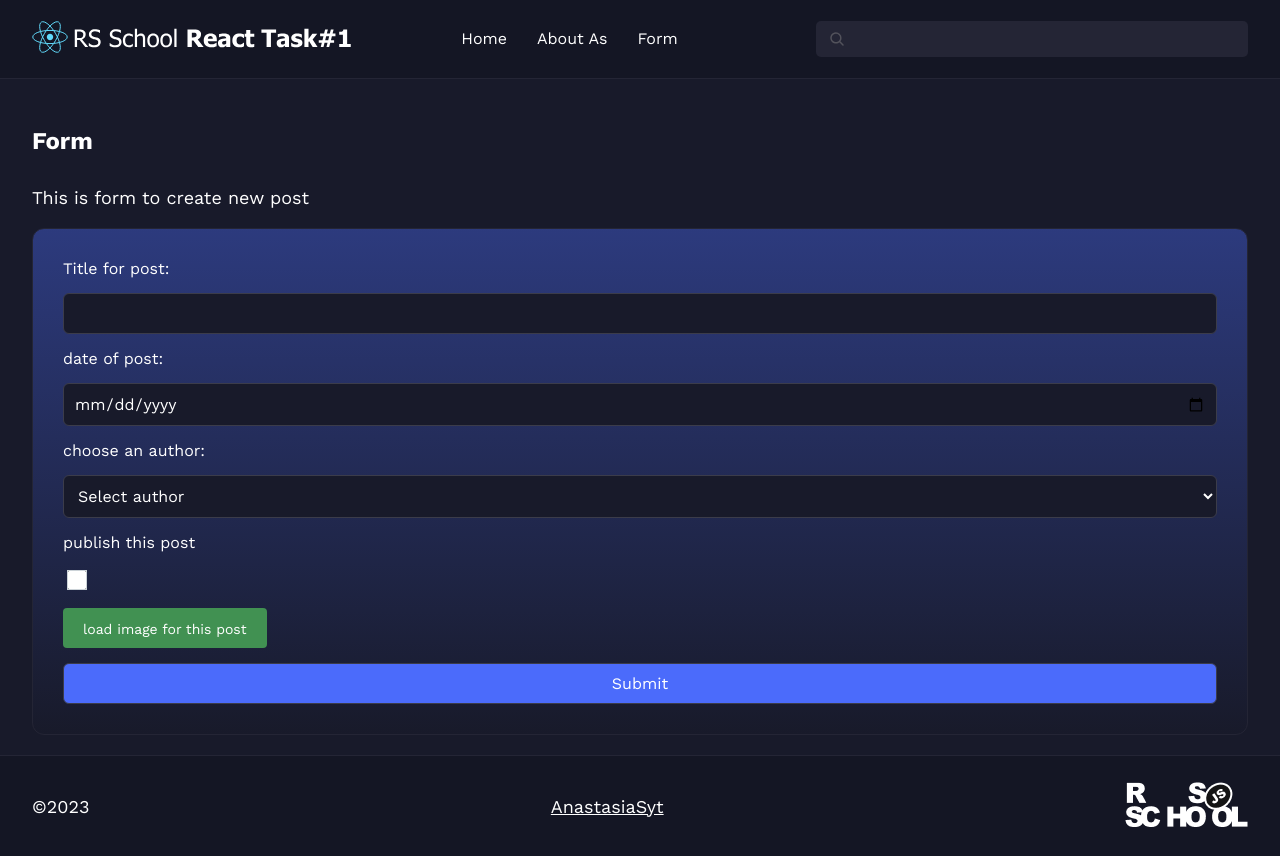
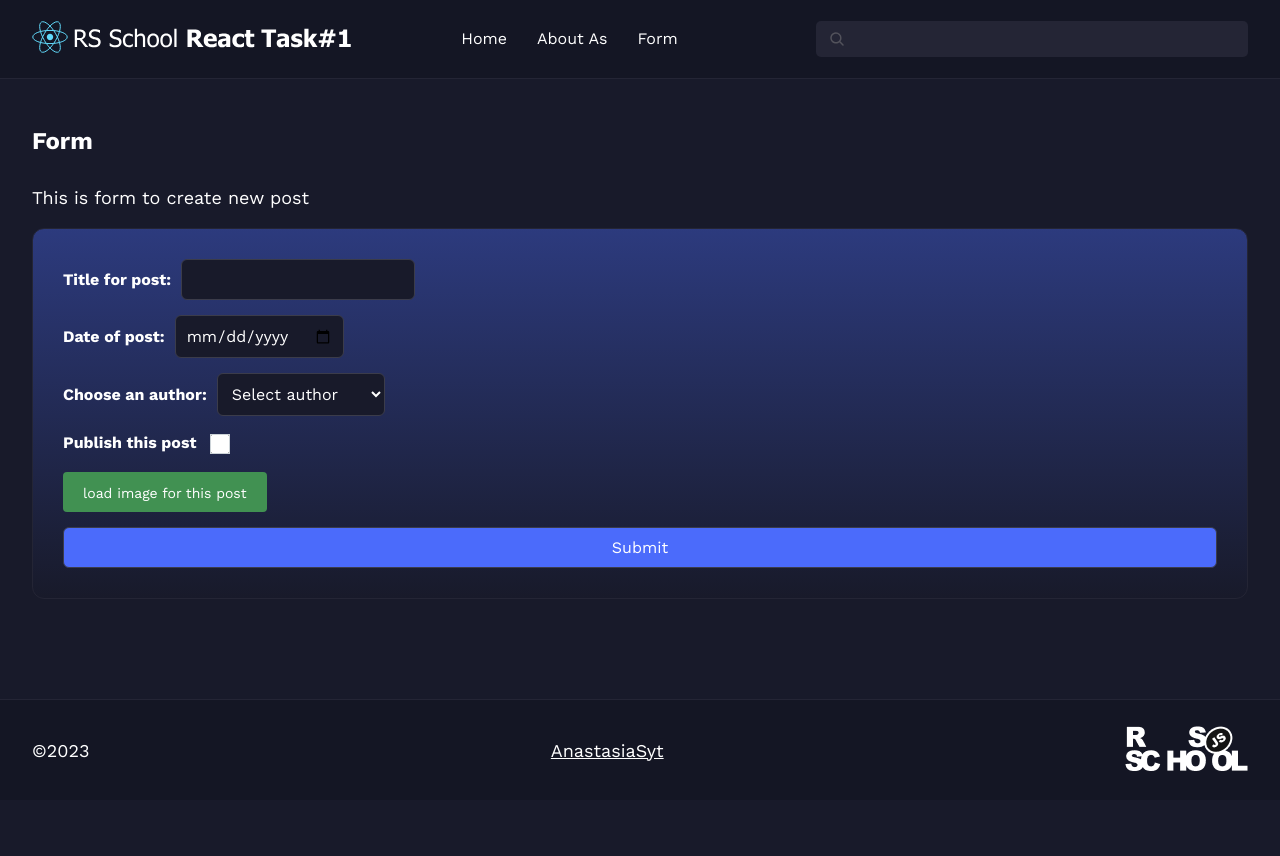
Before and after one commit to AnastasiaSyt/React_3s, a React (Vite) app: page /form in a window 1280 px wide. After the commit the page ends 800 px from the top, so only its background shows below. Built offline with nearby package versions, Linux system fonts and the light colour scheme.

Commit message:
feat: add validation

```diff
--- a/src/components/CardItem.tsx
+++ b/src/components/CardItem.tsx
@@ -20,7 +20,13 @@ class CardItem extends React.Component {
                 alt="post image"
               />
             )} */}
-            {this.props.image && <img src={URL.createObjectURL(this.props.image)} alt="post image" />}
+            {this.props.image && (
+              <img
+                src={URL.createObjectURL(this.props.image)}
+                alt="post image"
+                className="card_img"
+              />
+            )}
           </div>
           <div className="card_title">{this.props.item.title}</div>
           <div className="card_info">
--- a/src/pages/Form.tsx
+++ b/src/pages/Form.tsx
@@ -5,18 +5,25 @@ import '../styles/Card.css';
 
 interface FormState {
   posts: TNewPost[];
-  errors: {
-    title: string;
-  };
+  titleValue: string;
+  titleError: string;
+  dateValue: string;
+  dateError: string;
+  selectValue: string;
+  selectError: string;
+  checkboxValue: boolean;
+  checkboxError: string;
+  imageFile: File | null;
+  imageError: string;
 }
 
 interface TNewPost {
   id: Date;
-  image: string;
+  image: File;
   title: string;
   person_img: string;
   person: string;
-  date: Date;
+  date: string;
 }
 
 interface FormProps {
@@ -26,6 +33,12 @@ interface FormProps {
   authorRef: React.RefObject<HTMLSelectElement>;
   fileRef: React.RefObject<HTMLInputElement>;
 }
+
+// const options = [
+//   { value: 'option1', label: 'Option 1' },
+//   { value: 'option2', label: 'Option 2' },
+//   { value: 'option3', label: 'Option 3' },
+// ];
 
 class Form extends React.Component<FormProps, FormState> {
   titleRef: React.RefObject<HTMLInputElement>;
@@ -42,52 +55,155 @@ class Form extends React.Component<FormProps, FormState> {
     this.fileRef = React.createRef();
     this.state = {
       posts: [],
-      errors: {
-        title: '',
-        date: '',
-      },
+      titleValue: '',
+      titleError: '',
+      dateValue: '',
+      dateError: '',
+      selectValue: '',
+      selectError: '',
+      checkboxValue: false,
+      checkboxError: '',
+      imageFile: null,
+      imageError: '',
     };
   }
 
   handleSubmit = (event: { preventDefault: () => void }) => {
     event.preventDefault();
-    this.createPost();
+
+    this.validateForm();
   };
 
   createPost() {
     // Создание нового объекта Post на основе значений рефов
     const newPost: TNewPost = {
       id: new Date(),
-      image: this.fileRef.current.files[0],
-      title: this.titleRef.current.value,
+      image: this.fileRef.current!.files![0],
+      title: this.titleRef.current!.value,
       person_img: '../public/jason.png',
-      person: this.authorRef.current.value,
-      date: this.dateRef.current.value,
+      person: this.authorRef.current!.value,
+      date: this.dateRef.current!.value,
     };
     // Добавление нового поста в массив постов
     this.setState({ posts: [...this.state.posts, newPost] });
     // Очистка значений рефов после отправки формы
-    this.titleRef.current.value = '';
-    this.dateRef.current.value = '';
-    this.authorRef.current.value = '';
-    this.fileRef.current.value = null;
+    this.titleRef.current!.value = '';
+    this.dateRef.current!.value = '';
+    this.authorRef.current!.value = '';
+    this.fileRef.current!.files = null;
   }
 
   validateForm() {
-    // const errors = {};
-    if (this.titleRef.current?.value.trim() === '') {
-      this.state.errors.title = 'Name is required';
+    this.validateTitle();
+    this.validateDate();
+    this.validateSelect();
+    this.validateCheckbox();
+    this.validateFileImage();
+
+    // Если нет ошибок валидации, выполняем обработку успешной отправки формы
+    if (
+      this.state.titleError.length === 0 &&
+      this.state.dateError.length === 0 &&
+      this.state.selectError.length === 0 &&
+      this.state.checkboxError.length === 0
+    ) {
+      // Ваш код для обработки успешной отправки формы
+      this.createPost();
     }
-    if (this.state.date.trim() === '') {
-      Error.date = 'Email is required';
-    }
-    if (state.password.trim() === '') {
-      Error.password = 'Password is required';
-    }
-    setState({ ...state, Error });
   }
 
+  // checkErrors() {
+  //   // Если нет ошибок валидации, выполняем обработку успешной отправки формы
+  //   if (
+  //     this.state.titleError.length === 0 &&
+  //     this.state.dateError.length === 0 &&
+  //     this.state.selectError.length === 0 &&
+  //     this.state.checkboxError.length === 0
+  //   ) {
+  //     // Ваш код для обработки успешной отправки формы
+  //     this.createPost();
+  //   }
+  // }
+
+  validateTitle() {
+    const titleValue = this.titleRef.current?.value ?? '';
+
+    if (titleValue.trim().length === 0) {
+      this.setState({ titleError: 'This field is required' });
+      return;
+    }
+
+    if (!/^[a-zA-Z0-9]+$/.test(titleValue)) {
+      this.setState({ titleError: 'Only letters and numbers are allowed' });
+    }
+  }
+
+  validateDate() {
+    const dateValue = this.dateRef.current?.value ?? '';
+    if (dateValue.trim().length === 0) {
+      this.setState({ dateError: 'This field is required' });
+    } else {
+      this.setState({ dateError: '' });
+    }
+  }
+
+  validateSelect() {
+    const selectValue = this.authorRef.current?.value ?? '';
+
+    if (selectValue.length === 0) {
+      this.setState({ selectError: 'This field is required' });
+    } else {
+      this.setState({ selectError: '' });
+    }
+  }
+
+  validateCheckbox() {
+    if (!this.state.checkboxValue) {
+      this.setState({ checkboxError: 'This field is required' });
+    } else {
+      this.setState({ checkboxError: '' });
+    }
+  }
+
+  validateFileImage() {
+    const imageFile = this.fileRef.current!.files![0];
+    if (imageFile == null) {
+      this.setState({ imageError: 'This field is required' });
+    } else {
+      this.setState({ imageError: '' });
+    }
+  }
+
+  handleCheckboxChange = (event: React.ChangeEvent<HTMLInputElement>): void => {
+    this.setState({ checkboxValue: event.target.checked, checkboxError: '' });
+  };
+
+  handleImageChange = (event: React.ChangeEvent<HTMLInputElement>): void => {
+    const files = event.target.files;
+
+    if (files?.[0] != null) {
+      this.setState({ imageFile: files[0], imageError: '' });
+    }
+  };
+
+  handleSelectChange = (event: React.ChangeEvent<HTMLSelectElement>): void => {
+    this.setState({ selectValue: event.target.value });
+  };
+
   render() {
+    const {
+      titleValue,
+      titleError,
+      dateValue,
+      dateError,
+      selectValue,
+      selectError,
+      checkboxValue,
+      checkboxError,
+      imageFile,
+      imageError,
+    } = this.state;
+
     return (
       <div className="App">
         <div className="wrapper">
@@ -96,39 +212,103 @@ class Form extends React.Component<FormProps, FormState> {
           <div className="form">
             <div>
               <form className="form_post" onSubmit={this.handleSubmit}>
-                <label htmlFor="title">Title for post:</label>
-                <input type="text" id="title" ref={this.titleRef} className="form_input" />
+                <div>
+                  <label htmlFor="title" className="form_label">
+                    Title for post:
+                  </label>
+                  <input
+                    type="text"
+                    id="title"
+                    ref={this.titleRef}
+                    className="form_input"
+                    onChange={(event) => {
+                      this.setState({ titleValue: event.target.value, titleError: '' });
+                    }}
+                  />
+                  {titleError.length > 0 && <div className="error">{titleError}</div>}
+                </div>
 
-                <label htmlFor="date">date of post:</label>
-                <input type="date" id="date" ref={this.dateRef} className="form_input" />
+                <div>
+                  <label htmlFor="date" className="form_label">
+                    Date of post:
+                  </label>
+                  <input
+                    type="date"
+                    id="date"
+                    ref={this.dateRef}
+                    className="form_input"
+                    value={dateValue}
+                    onChange={(event) => {
+                      this.setState({ dateValue: event.target.value });
+                    }}
+                  />
+                  {dateError.length > 0 && <div className="error">{dateError}</div>}
+                </div>
 
-                <label htmlFor="author">choose an author:</label>
-                <select type="select" id="author" ref={this.authorRef} className="form_input">
-                  <option>Select author</option>
+                <div>
+                  <label htmlFor="author" className="form_label">
+                    Choose an author:
+                  </label>
+                  <select
+                    id="author"
+                    ref={this.authorRef}
+                    className="form_input"
+                    value={selectValue}
+                    onChange={this.handleSelectChange}
+                  >
+                    <option value="">Select author</option>
                     <option value="Tracey Wilson">Tracey Wilson</option>
                     <option value="Jason Francisco">Jason Francisco</option>
                     <option value="Elizabeth Slavin">Elizabeth Slavin</option>
                     <option value="Ernie Smithn">Ernie Smithn</option>
                     <option value="Eric Smith">Eric Smith</option>
+                    {/* <option value="">Select an option</option> */}
+                    {/* {options.map((option) => (
+                      <option key={option.value} value={option.value}>
+                        {option.label}
+                      </option>
+                    ))} */}
                   </select>
+                  {selectError.length > 0 && <div className="error">{selectError}</div>}
+                </div>
 
-                <label htmlFor="publish">publish this post</label>
-                <input type="checkbox" id="publish" ref={this.publishRef} className="form_input" />
+                <div>
+                  <label htmlFor="publish" className="form_label">
+                    Publish this post
+                  </label>
+                  <input
+                    type="checkbox"
+                    id="publish"
+                    ref={this.publishRef}
+                    className="form_input"
+                    checked={checkboxValue}
+                    onChange={this.handleCheckboxChange}
+                  />
+                  {checkboxError.length > 0 && <div className="error">{checkboxError}</div>}
+                </div>
 
                 {/* <label htmlFor="file">load image for this post</label>
                 <input type="file" id="file" ref={this.fileRef} className="form_input" /> */}
 
+                <div>
                   <label className="input-file">
-                  <input type="file" id="file" ref={this.fileRef} />
+                    <input
+                      type="file"
+                      id="file"
+                      ref={this.fileRef}
+                      accept="image/*"
+                      onChange={this.handleImageChange}
+                    />
                     <span>load image for this post</span>
                   </label>
+                  {imageError.length > 0 && <div className="error">{imageError}</div>}
+                </div>
 
                 <button type="submit" className="button_submit">
                   Submit
                 </button>
               </form>
-              {/* Отображение всех созданных постов */}
-              {/* <CardItem key={index} item={this.post} /> */}
+
               <div className="cards">
                 {this.state.posts.map((post, index) => (
                   <CardItem key={index} item={post} image={post.image} />
--- a/src/styles/Card.css
+++ b/src/styles/Card.css
@@ -24,9 +24,10 @@
 }
 
 .card_img {
-    width: 360px;
     height: 240px;
     border-radius: 8px;
+    width: 100%;
+    object-fit: cover;
 }
 .card_tag {
     display: flex;
--- a/src/styles/Form.css
+++ b/src/styles/Form.css
@@ -135,3 +135,13 @@
 .input-file input[type=file]:disabled + span {
 	background-color: #eee;
 }
+
+.form_label{
+  margin-right: 10px;
+  font-weight: bold;
+}
+
+.error{
+  color: red;
+  margin-bottom: 10px;
+}
```
Lines whose indentation alone changed are shown as unchanged.
